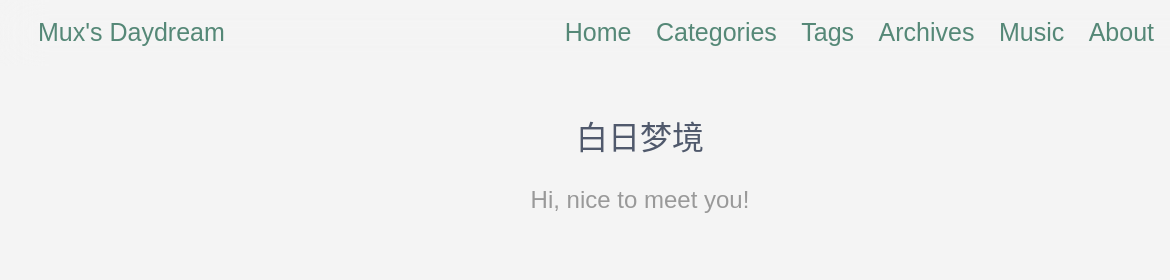
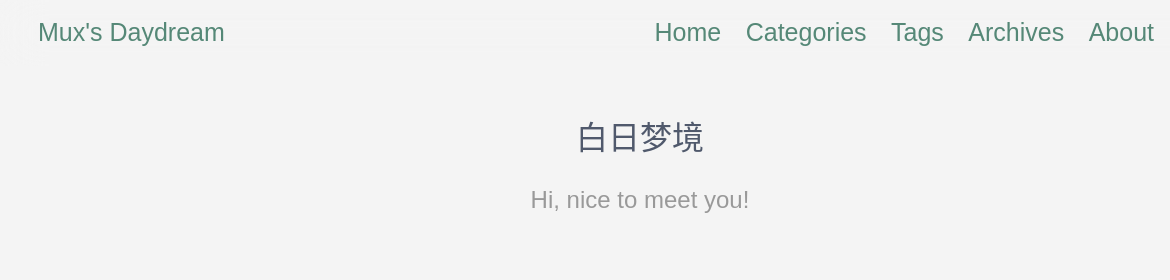
Before and after one commit to Muxmaru/muxmaru.github.io, a plain HTML site: page archives/2023/01/index.html in a window 1280 px wide. Shown: the top 280 px of the page, 0-1170 px from the left. Drawn offline with nearby package versions, Linux system fonts and the light colour scheme; some packages are replaced by stand-ins of ours; a script that the page names is missing.

Commit message:
Site updated: 2023-02-03 23:05:04

```diff
--- a/archives/2023/01/index.html
+++ b/archives/2023/01/index.html
@@ -25,7 +25,7 @@
     <!-- meta -->
 
 
-<title>归档：2023/1 | Mux&#39;s Daydream</title>
+<title>Archives：2023/1 | Mux&#39;s Daydream</title>
 
 
 
@@ -87,8 +87,6 @@
 
                     <a href="/archives/" class="navbar-menu button">Archives</a>
 
-                    <a href="/music/" class="navbar-menu button">Music</a>
-
                     <a href="/about/" class="navbar-menu button">About</a>
 
             </div>
@@ -118,8 +116,6 @@
                     <a href="/tags/" class="dropdown-menu button">Tags</a>
 
                     <a href="/archives/" class="dropdown-menu button">Archives</a>
-
-                    <a href="/music/" class="dropdown-menu button">Music</a>
 
                     <a href="/about/" class="dropdown-menu button">About</a>
 
```
Also changed, not shown: 2023/01/05/hello-world/index.html (+0 -4 lines), 2023/01/07/title/index.html (+0 -4 lines), about/index.html (+0 -4 lines), archives/2023/index.html (+0 -4 lines), archives/index.html (+0 -4 lines), categories/index.html (+0 -4 lines), categories/测试/index.html (+0 -4 lines), index.html (+0 -4 lines), music/index.html (+0 -4 lines), search/index.html (+0 -4 lines), tags/Test/index.html (+0 -4 lines), tags/index.html (+0 -4 lines), tags/テスト/index.html (+0 -4 lines), tags/测试/index.html (+0 -4 lines).
